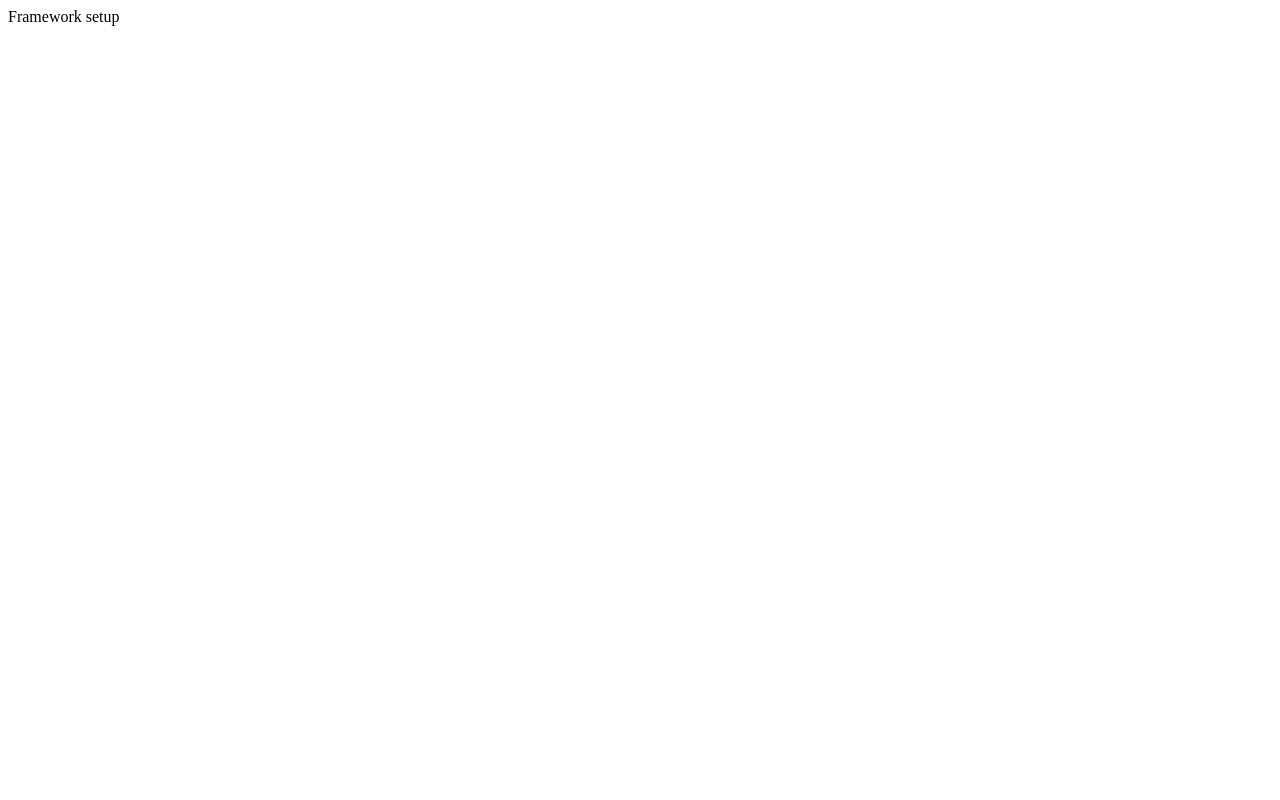
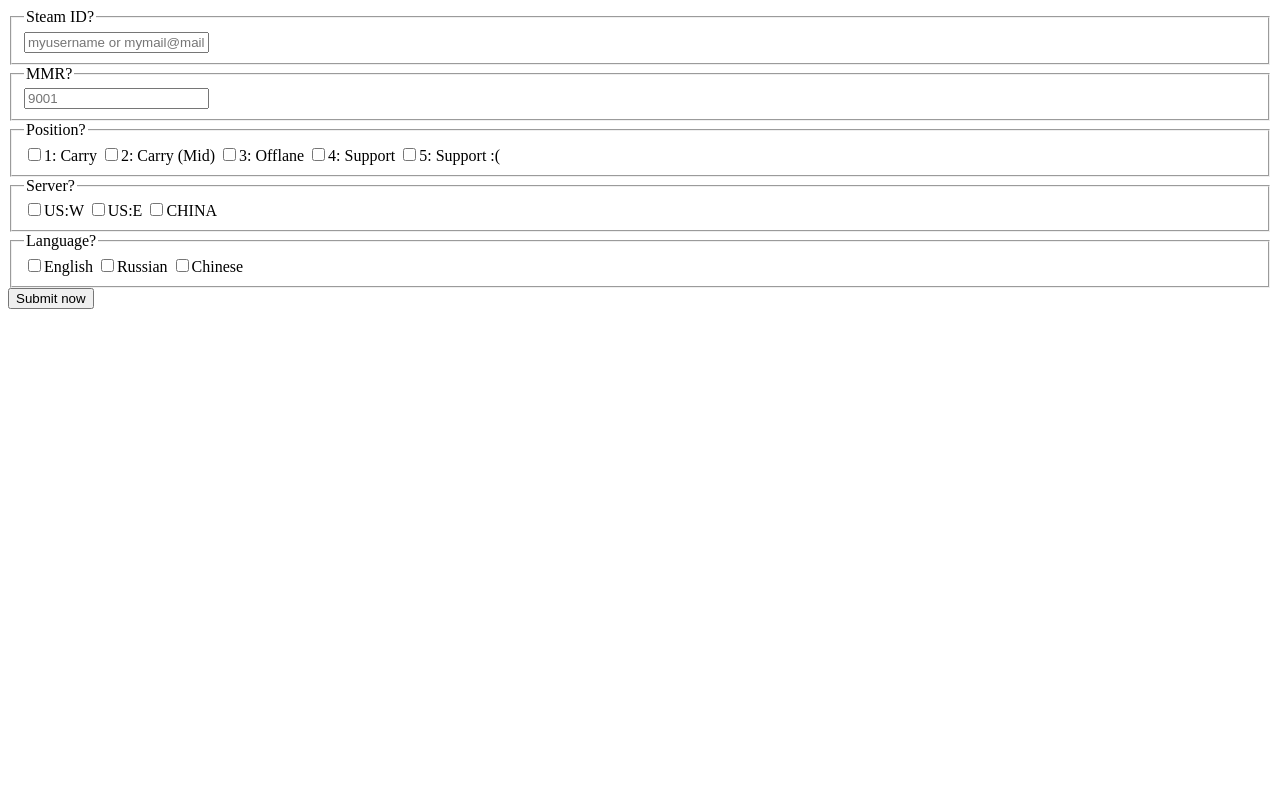
Before and after one commit to ringxw/wheres_my_teammate_dota2, a Flask app: page / in a window 1280 px wide. Before the commit the page is almost empty. Run offline with Flask 2, Linux system fonts and the light colour scheme.

Commit message:
Reads the form and the checkbox

```diff
--- a/src/app.py
+++ b/src/app.py
@@ -1,15 +1,32 @@
-from flask import Flask
-from flask import render_template
+# -*- coding: utf-8 -*-
+from flask import Flask, render_template, request, url_for, abort, redirect
 
 app = Flask(__name__)
 
+#Global Vars
+POSITIONS = ['carry', 'mid', 'off', 'support', 'hard_support']
+REGIONS = ['usw', 'use', 'china']
+LANGUAGES = ['English','Russian','Chinese']
+
 @app.route('/')
 def home():
-    return 'Framework setup'
+    return render_template('index.html')
 
-@app.route('/index')
-def index():
-    return render_template('index.html')
+@app.route('/search', methods=['POST'])
+def search():
+    #should return results html here
+    positions = ', '.join(_parse_check_box(POSITIONS))
+    regions = ', '.join(_parse_check_box(REGIONS))
+    languages = ', '.join(_parse_check_box(LANGUAGES))
+    my_results = 'Player {0}, mmr {1}, plays positions {2}, plays on regions {3}, speaks {4}, looking for a teammate!!'.format(request.form['username'], request.form['mmr'], positions, regions, languages)
+    return my_results
+
+def _parse_check_box(input_list):
+    results = []
+    for item in input_list:
+        if request.form.getlist(item):
+            results.append(item)
+    return results
 
 if __name__ == '__main__':
     app.run(debug=True)
--- a/src/templates/index.html
+++ b/src/templates/index.html
@@ -13,34 +13,34 @@
             <meta name="keywords" content="html5, css3, form, switch, animation, :target, pseudo-class" />
     </head>
     <body>
-<form method="post">
+<form action="{{ url_for('search') }}" method="post">
     <fieldset>
         <legend>Steam ID?</legend>
-        <input id="username" name="username" required="required" type="text" placeholder="myusername or mymail@mail.com"/>
+        <input name="username" required="required" type="text" placeholder="myusername or mymail@mail.com"/>
     </fieldset>
     <fieldset>
         <legend>MMR?</legend>
-        <input id="mmr" name="mmr" required="required" type="number" placeholder="9001"/>
+        <input name="mmr" required="required" type="number" placeholder="9001"/>
     </fieldset>
     <fieldset>
         <legend>Position?</legend>
-        <input type="checkbox" name="player1" value="1" />1: Carry </>
-        <input type="checkbox" name="player2" value="1" />2: Carry (Mid)</>
-        <input type="checkbox" name="player3" value="1" />3: Offlane</>
-        <input type="checkbox" name="player4" value="1" />4: Support </>
-        <input type="checkbox" name="player5" value="1" />5: Support :(</>
+        <input type="checkbox" name="carry" value="1" />1: Carry </>
+        <input type="checkbox" name="mid" value="1" />2: Carry (Mid)</>
+        <input type="checkbox" name="off" value="1" />3: Offlane</>
+        <input type="checkbox" name="support" value="1" />4: Support </>
+        <input type="checkbox" name="hard_support" value="1" />5: Support :(</>
     </fieldset>
     <fieldset>
         <legend>Server?</legend>
-        <input type="checkbox" name="usw" value="Cat" />US:W </>
-        <input type="checkbox" name="use" value="Dog" />US:E</>
-        <input type="checkbox" name="china" value="Bird" />CHINA</>
+        <input type="checkbox" name="usw" value="1" />US:W </>
+        <input type="checkbox" name="use" value="1" />US:E</>
+        <input type="checkbox" name="china" value="1" />CHINA</>
     </fieldset>
     <fieldset>
         <legend>Language?</legend>
-        <input type="checkbox" name="English" value="Cat" />English </>
-        <input type="checkbox" name="Russian" value="Dog" />Russian</>
-        <input type="checkbox" name="Chinese" value="Bird" />Chinese</>
+        <input type="checkbox" name="English" value="1" />English </>
+        <input type="checkbox" name="Russian" value="1" />Russian</>
+        <input type="checkbox" name="Chinese" value="1" />Chinese</>
     </fieldset>
     <input type="submit" value="Submit now" />
 </form>
```
